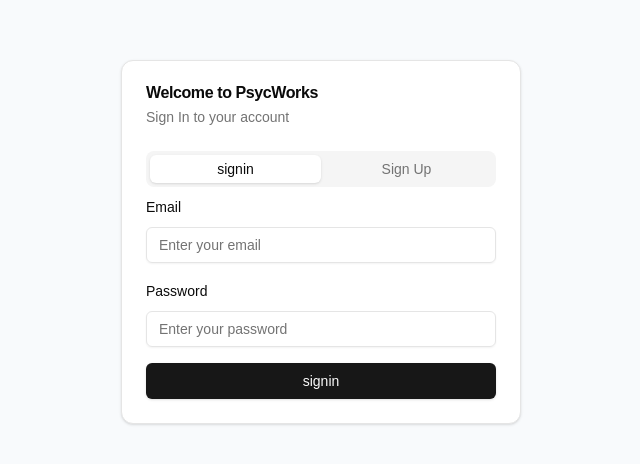
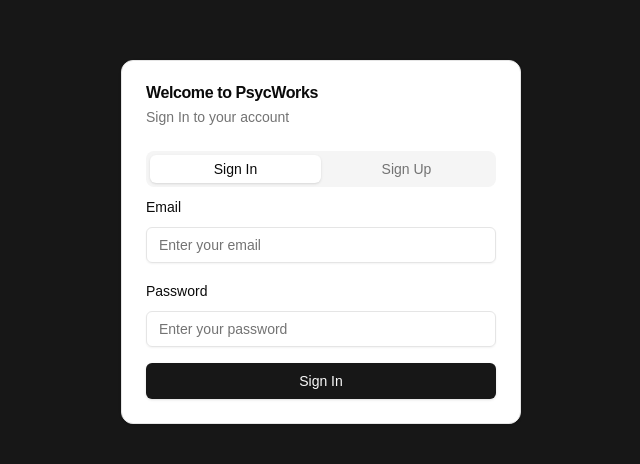
Before and after one commit to Psych-Works/PsychWorks, a Next.js app in the folder psycworks/: page /sign-in in a window 1280 px wide. Shown: the part 158-622 px from the top of the page, without its empty margins (319-959 px from the left). Built offline with nearby package versions, Linux system fonts and the light colour scheme.

Commit message:
chore: fix typo

```diff
--- a/psycworks/app/(auth)/layout.tsx
+++ b/psycworks/app/(auth)/layout.tsx
@@ -3,11 +3,7 @@
 export default function AuthLayout({
   children,
 }: {
-  children: React.ReactNode
+  children: React.ReactNode;
 }) {
-  return (
-    <div className="min-h-screen bg-slate-50">
-      {children}
-    </div>
-  )
+  return <div className="min-h-screen bg-primary">{children}</div>;
 }
--- a/psycworks/components/auth/auth-form.tsx
+++ b/psycworks/components/auth/auth-form.tsx
@@ -103,7 +103,7 @@
         <Tabs defaultValue={defaultTab} className="w-full">
           <TabsList className="grid w-full grid-cols-2">
             <TabsTrigger value="signin" asChild>
-              <Link href="/sign-in">signin</Link>
+              <Link href="/sign-in">Sign In</Link>
             </TabsTrigger>
             <TabsTrigger value="signup" asChild>
               <Link href="/sign-up">Sign Up</Link>
@@ -151,7 +151,7 @@
                   )}
                 />
                 <Button type="submit" className="w-full" disabled={isLoading}>
-                  {isLoading ? "Loading..." : "signin"}
+                  {isLoading ? "Loading..." : "Sign In"}
                 </Button>
               </form>
             </Form>
```
